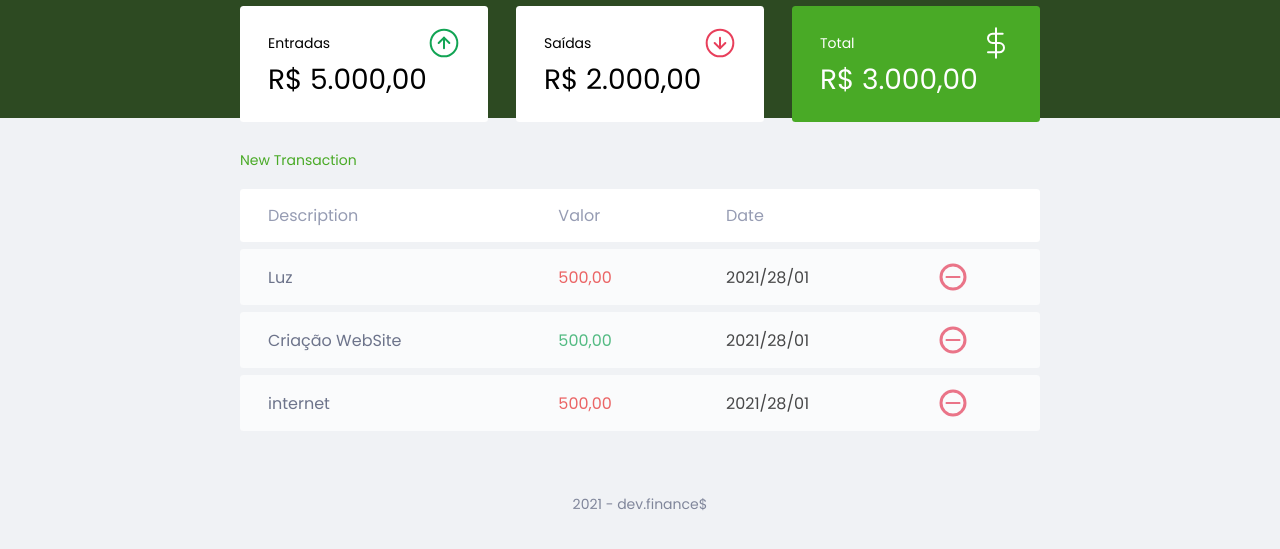
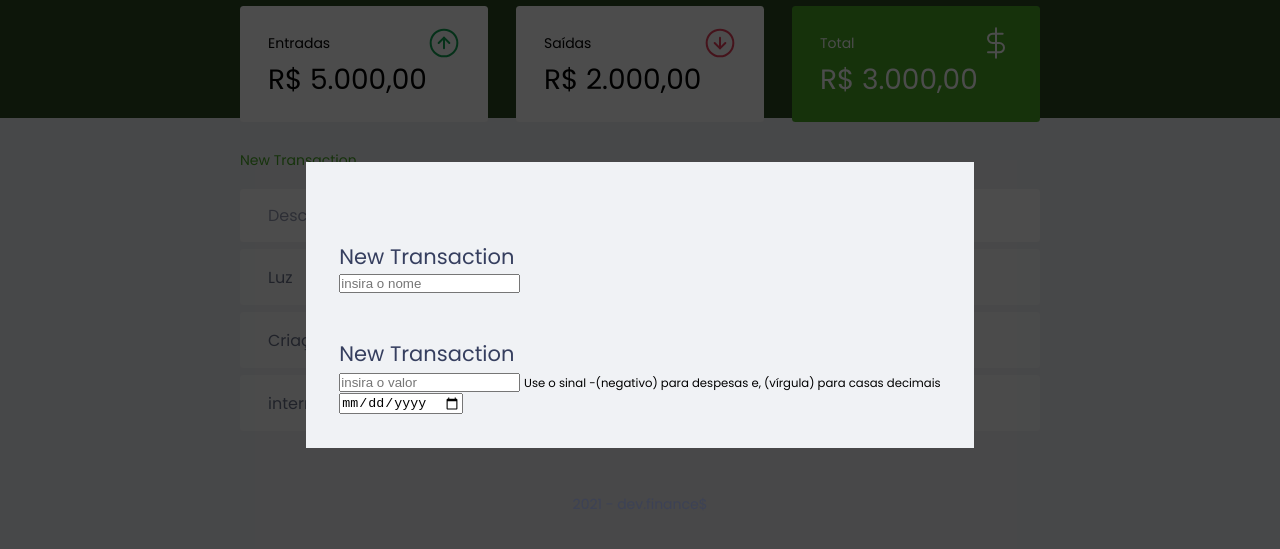
Before and after one commit to TeoNogueira/Maratona_Discovery, a plain HTML site: page index.html in a window 1280 px wide. Shown: the part 95-644 px from the top of the page. Drawn offline with Linux system fonts and the light colour scheme.

Commit message:
Video 1:46:04 codes

```diff
--- a/index.html
+++ b/index.html
@@ -108,7 +108,66 @@ PAREI EM 1:15:29 INICIO DE CRIAÇÃO DO MODAL
 
     </main>
 
+    <div class="modal-overlay active">
 
+<div class="modal">
+
+
+    <div class="form">
+       <h2>New Transaction</h2>
+       <form action="">
+
+        <div class="input-group">
+
+          <label for="description" class="sr-only">Descrição</label>
+          <input type="text" id="description" name="description" placeholder="insira o nome">
+        </div>
+
+
+       </form>
+
+    </div>
+    <div class="form">
+        <h2>New Transaction</h2>
+        <form action="">
+
+         <div class="input-group">
+
+           <label for="amount" class="sr-only">Valor</label>
+           <input type="number"
+           id="amount"
+           name="amount"
+           placeholder="insira o valor"
+           step="0.01">
+           <small class="help">Use o sinal -(negativo) para despesas e, (vírgula) para casas decimais</small>
+         </div>
+
+
+
+        <div class="input-group">
+
+
+             <div class="input-group">
+
+               <label for="date" class="sr-only">Descrição</label>
+               <input type="date" id="date" name="date" placeholder="Data">
+             </div>
+
+
+            </form>
+
+         </div>
+
+
+
+
+     </div>
+
+
+</div>
+
+
+    </div>
 
     <footer>
 
--- a/public/css/style.css
+++ b/public/css/style.css
@@ -148,6 +148,7 @@ margin-bottom: 2rem;
 }
 
 .card p {
+
 font-size: 2rem;
 line-height: 3rem;
 
@@ -248,7 +249,37 @@ border-radius:  0 0.25rem 0.25rem 0;
 
 /*table IMG============== */
 
+/*MODAL ============== */
 
+.modal-overlay {
+
+    height: 100%;
+    width: 100%;
+    background-color: rgba(0, 0, 0, 0.7);
+    position: fixed;
+    top: 0;
+    display: flex;
+    align-items: center;
+    justify-content: center;
+    opacity: 0;
+    visibility: hidden;
+}
+
+.modal {
+
+background: #f0f2f5;
+padding: 2.4rem;
+position: relative;
+
+
+}
+
+.modal-overlay.active {
+opacity: 1;
+visibility: visible;
+
+
+}
 
 
 
```
Also changed, not shown: notepad_Mentor.txt.
